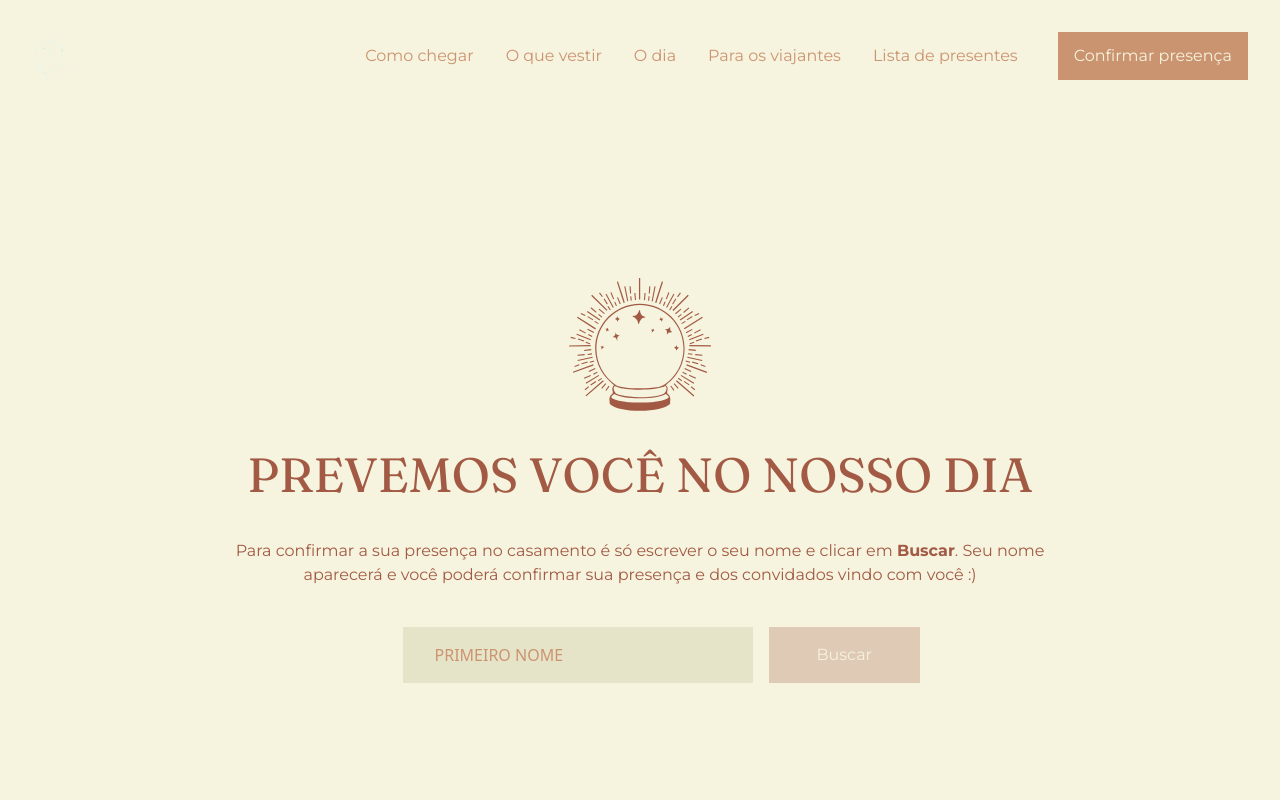
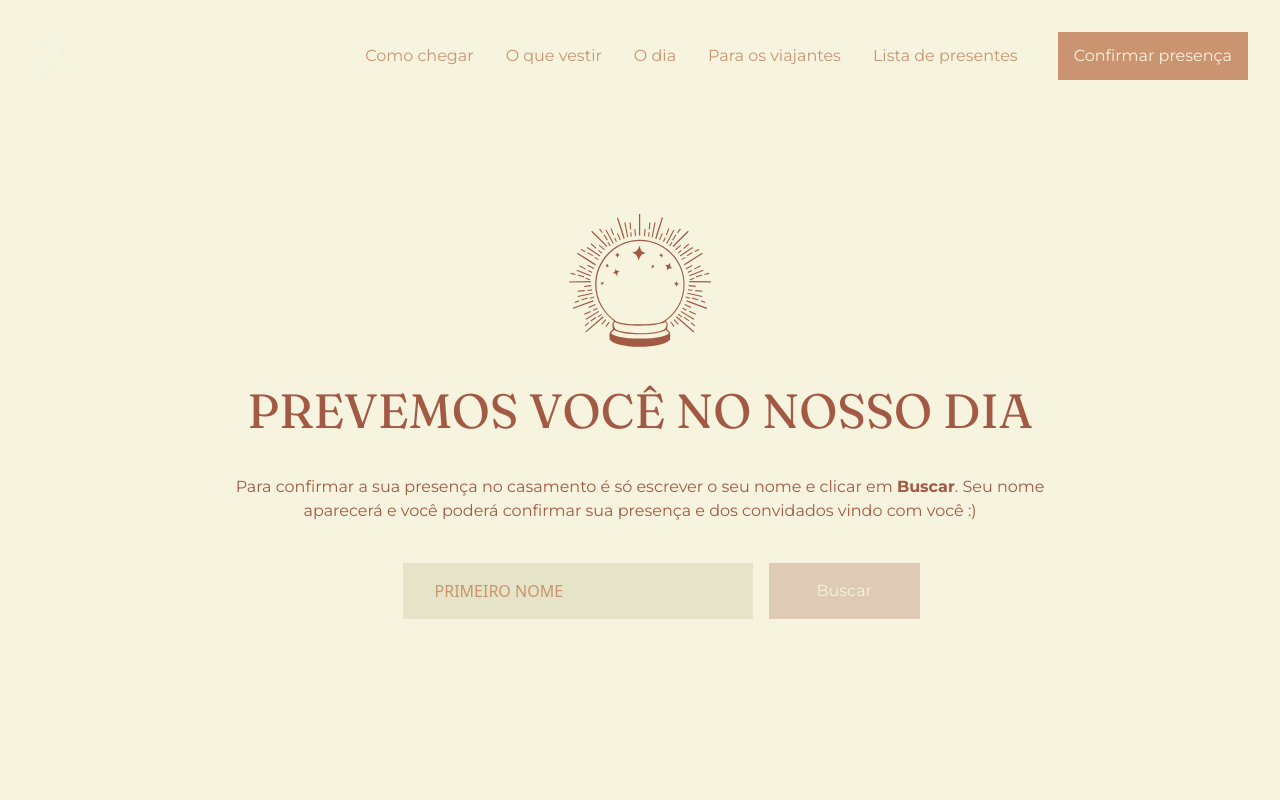
Before and after one commit to linconkusunoki/maricon, a Next.js app: page /confirmar-presenca in a window 1280 px wide. Shown: the top 800 px of the page. Built offline with nearby package versions, Linux system fonts and the light colour scheme; no server answers.

Commit message:
fix step 1

```diff
--- a/src/app/confirmar-presenca/page.jsx
+++ b/src/app/confirmar-presenca/page.jsx
@@ -16,7 +16,11 @@ const ConfirmarPresenca = () => {
       <Header className="bg-beige" />
 
       <main className="flex items-center justify-center min-h-screen px-8 pt-24 pb-32 text-center bg-beige">
-        <section className="max-w-[888px] mx-auto flex flex-col gap-10 text-earth">
+        <section
+          className={`max-w-[888px] mx-auto flex flex-col gap-10 text-earth ${
+            step === 1 && "mb-32"
+          }`}
+        >
           <GuestSearch step={step} setStep={setStep} />
           <GuestsSelection step={step} setStep={setStep} />
           <GuestsConfirmation step={step} setStep={setStep} />
```
